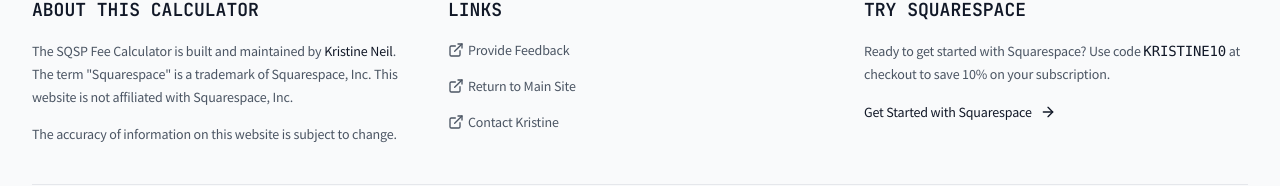
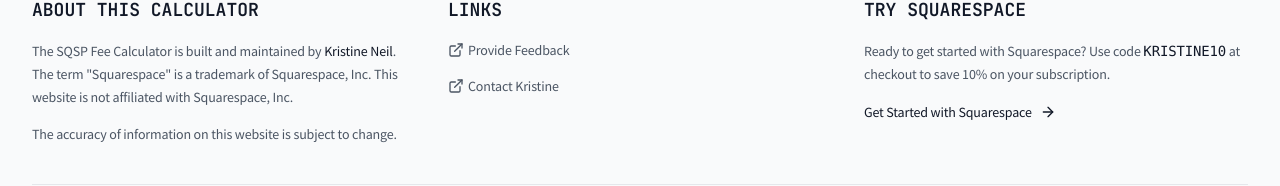
Before and after one commit to KristineNeilStudio/SQSPFeeCalculatorBetav2, a React (Vite) app: page / in a window 1280 px wide. Shown: the part 1429-1615 px from the top of the page. Built offline with nearby package versions, Linux system fonts and the light colour scheme.

Commit message:
footer 5

```diff
--- a/src/components/ui/Footer/index.tsx
+++ b/src/components/ui/Footer/index.tsx
@@ -62,16 +62,6 @@
                 </li>
                 <li>
                   <a
-                    href="kristineneil.com"
-                    className="inline-flex items-center text-sm text-gray-600
-                             hover:text-gray-900 transition-colors duration-200 gap-1"
-                  >
-                    <ExternalLink className="w-4 h-4" />
-                    Return to Main Site
-                  </a>
-                </li>
-                <li>
-                  <a
                     href={`${mainSiteUrl}/contact`}
                     target="_blank"
                     rel="noopener noreferrer"
```
